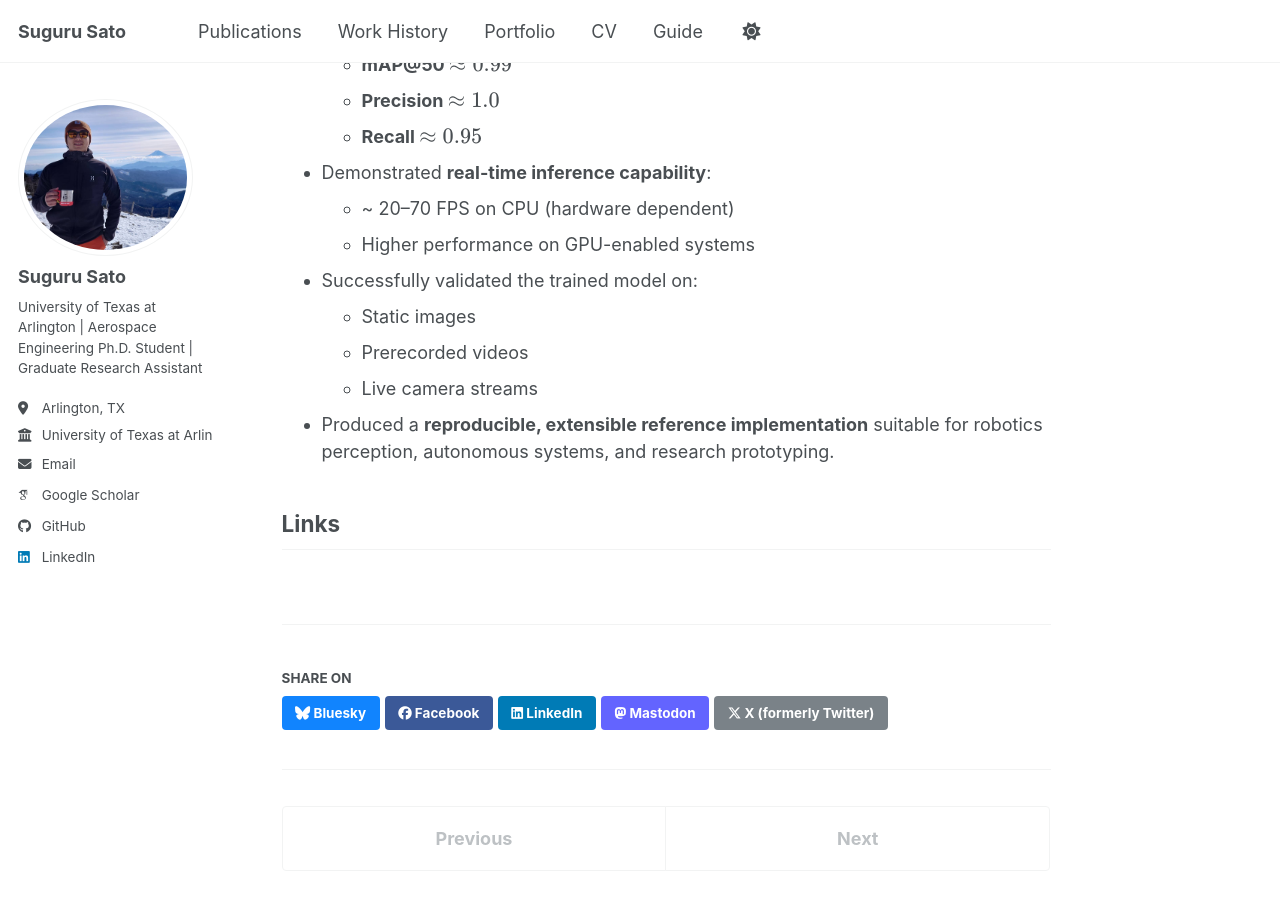
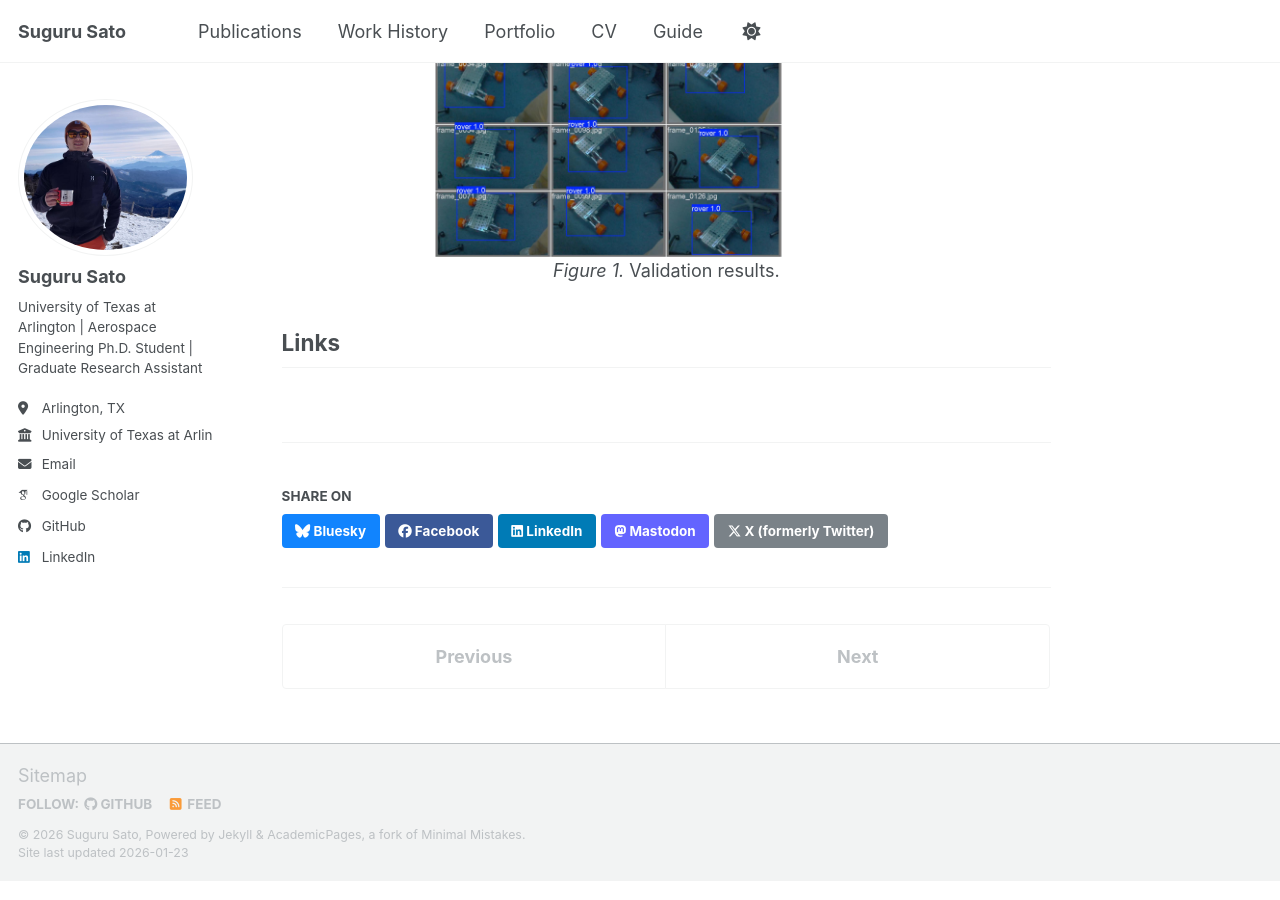
Before and after one commit to GitHub-Suguru/GitHub-Suguru.github.io, a Jekyll site: the page built from _portfolio/custom_yolo_model.md, in a window 1280 px wide and 900 px high, scrolled down 2403 px. Built offline with Jekyll 4.4.1, drawn with Linux system fonts in a browser that asks for light colours; some web fonts are replaced; a script bundle is joined from its source files by our own code; library files that are not in the unit come from our copies.

Commit message:
Update custom_yolo_model.md

```diff
--- a/_portfolio/custom_yolo_model.md
+++ b/_portfolio/custom_yolo_model.md
@@ -9,7 +9,6 @@ date: 2025-07-25
 ## Summary
 This project provides a complete, beginner-friendly pipeline for training, validating, and deploying a custom YOLOv8 object detection model using the Ultralytics framework in Python. Starting from raw image collection, the repository walks through dataset preparation, annotation, model fine-tuning, and evaluation, with a focus on practical usability and reproducibility. While demonstrated on a single-class object (e.g., a rover), the workflow is fully extensible to multi-class detection tasks and real-world robotics and perception applications. The similar process can be applied for the new versions of YOLO.
 
-<br/><img src='/images/val_batch0_pred.jpg'>
 
 ## What I build / contributed
 I designed and implemented the **entire end-to-end training and deployment workflow**, including:
@@ -52,4 +51,9 @@ All steps are modular, allowing the pipeline to be adapted for different dataset
   - Live camera streams
 - Produced a **reproducible, extensible reference implementation** suitable for robotics perception, autonomous systems, and research prototyping.
 
+<p align="center">
+  <img src="/images/val_batch0_pred.jpg" width="60%"><br>
+  <em>Figure 1.</em> Validation results.
+</p>
+
 ## Links
```
